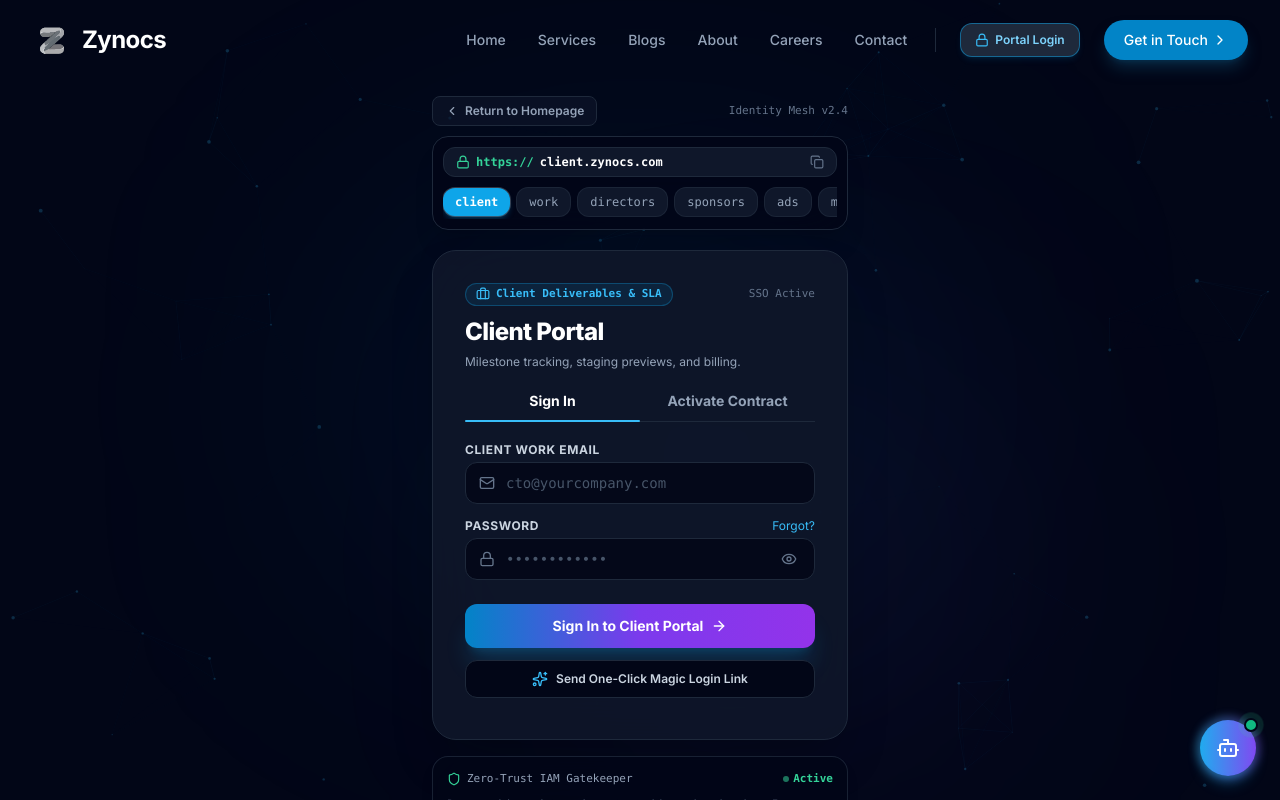
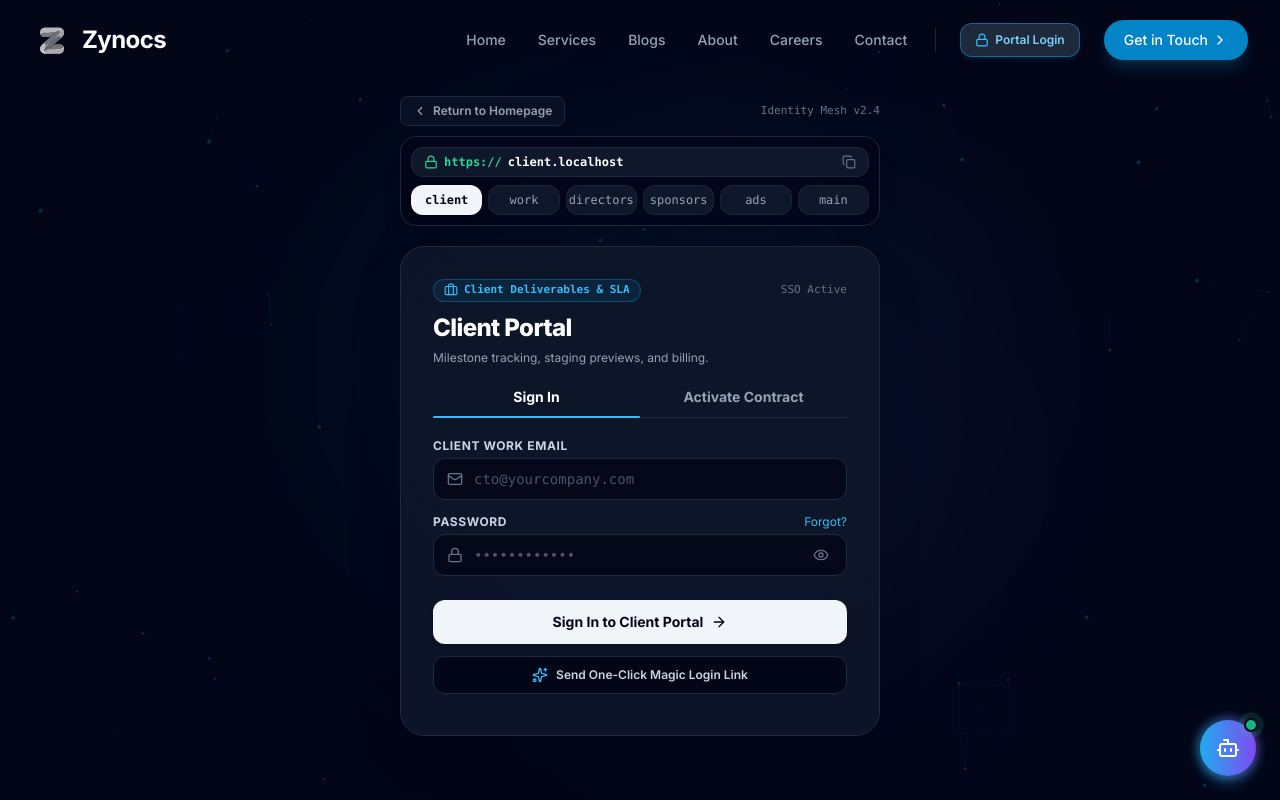
Before and after one commit to zynocsofficial-cell/zynocscodefile, a React (Vite) app: page / in a window 1280 px wide. Both pictures are taken after a click on the button "Portal Login". Shown: the top 800 px of the page. Built offline with nearby package versions, Linux system fonts and the light colour scheme.

Commit message:
fix(ui): remove zero-trust footer, clean up sign in button and fix subdomain grid on laptop

```diff
--- a/src/modules/auth/SubdomainAuth.tsx
+++ b/src/modules/auth/SubdomainAuth.tsx
@@ -194,8 +194,18 @@ export const SubdomainAuth: React.FC<SubdomainAuthProps> = ({
 
   const current = subdomains[activeSubdomain];
 
+  const getDisplayUrl = (subId: SubdomainId) => {
+    if (typeof window !== 'undefined' && window.location.hostname.includes('localhost')) {
+      const port = window.location.port ? `:${window.location.port}` : '';
+      return subId === 'main' ? `localhost${port}` : `${subId}.localhost${port}`;
+    }
+    return subId === 'main' ? 'zynocs.com' : `${subId}.zynocs.com`;
+  };
+
   const handleCopyUrl = () => {
-    navigator.clipboard.writeText(`https://${current.subdomain}/auth`);
+    const domain = getDisplayUrl(activeSubdomain);
+    const protocol = typeof window !== 'undefined' && window.location.protocol === 'http:' ? 'http://' : 'https://';
+    navigator.clipboard.writeText(`${protocol}${domain}`);
     setCopiedUrl(true);
     setTimeout(() => setCopiedUrl(false), 2000);
   };
@@ -324,7 +334,7 @@ export const SubdomainAuth: React.FC<SubdomainAuthProps> = ({
       <div className="absolute top-1/4 left-1/2 -translate-x-1/2 w-[550px] h-[320px] bg-brand-500/10 rounded-full blur-[140px] pointer-events-none" />
       <div className="absolute bottom-1/4 right-1/4 w-[350px] h-[320px] bg-accent-500/10 rounded-full blur-[140px] pointer-events-none" />
 
-      <div className="max-w-md mx-auto px-4 w-full relative z-10">
+      <div className="max-w-lg mx-auto px-4 w-full relative z-10">
 
         {/* Top Bar: Return Link + Subdomain URL Bar */}
         <div className="mb-5 space-y-2.5">
@@ -342,7 +352,7 @@ export const SubdomainAuth: React.FC<SubdomainAuthProps> = ({
             </span>
           </div>
 
-          {/* Subdomain Switcher Box - Mobile Optimized */}
+          {/* Subdomain Switcher Box - Clean Grid Layout (No Scrolling) */}
           <div className="p-2 sm:p-2.5 rounded-2xl bg-slate-950/80 border border-slate-800 shadow-xl backdrop-blur-xl">
             <div className="flex flex-col gap-2">
 
@@ -351,7 +361,7 @@ export const SubdomainAuth: React.FC<SubdomainAuthProps> = ({
                 <div className="flex items-center gap-1.5 overflow-hidden">
                   <Lock className="w-3.5 h-3.5 text-emerald-400 shrink-0" />
                   <span className="text-emerald-400 font-bold">https://</span>
-                  <span className="text-white font-bold truncate">{current.subdomain}</span>
+                  <span className="text-white font-bold truncate">{getDisplayUrl(activeSubdomain)}</span>
                 </div>
                 <button
                   onClick={handleCopyUrl}
@@ -362,18 +372,19 @@ export const SubdomainAuth: React.FC<SubdomainAuthProps> = ({
                 </button>
               </div>
 
-              {/* Smooth Horizontal Touch-Scrollable Subdomain Pills (Zero Truncation on Mobile) */}
-              <div className="flex items-center gap-1.5 overflow-x-auto no-scrollbar py-0.5 scroll-smooth">
+              {/* 6 Subdomain Pills: Equal width grid, zero scrollbar, all visible simultaneously */}
+              <div className="grid grid-cols-6 gap-1.5 w-full">
                 {(['client', 'work', 'directors', 'sponsors', 'ads', 'main'] as SubdomainId[]).map((subId) => {
                   const isActive = activeSubdomain === subId;
                   return (
                     <button
                       key={subId}
+                      type="button"
                       onClick={() => handleSubdomainChange(subId)}
-                      className={`flex-shrink-0 px-3 py-1.5 text-xs font-mono rounded-xl transition-all whitespace-nowrap ${
+                      className={`w-full py-1.5 px-0.5 text-center text-[11px] sm:text-xs font-mono rounded-xl transition-all truncate ${
                         isActive
-                          ? 'bg-brand-500 text-white font-bold shadow-md shadow-brand-500/25 ring-1 ring-white/20'
-                          : 'bg-slate-900 hover:bg-slate-800 text-slate-400 hover:text-slate-200 border border-slate-800/80'
+                          ? 'bg-slate-100 text-slate-950 font-bold shadow-md'
+                          : 'bg-slate-900 hover:bg-slate-850 text-slate-400 hover:text-slate-200 border border-slate-800/80'
                       }`}
                     >
                       {subId}
@@ -552,11 +563,11 @@ export const SubdomainAuth: React.FC<SubdomainAuthProps> = ({
                     <button
                       type="submit"
                       disabled={isLoading}
-                      className="w-full py-3 px-6 rounded-xl bg-gradient-to-r from-brand-600 via-accent-600 to-purple-600 hover:from-brand-500 hover:via-accent-500 text-white font-bold text-xs sm:text-sm shadow-xl shadow-brand-500/20 hover:shadow-brand-500/35 transition-all flex items-center justify-center gap-2 group cursor-pointer disabled:opacity-50"
+                      className="w-full py-3 px-6 rounded-xl bg-slate-100 hover:bg-white text-slate-950 font-bold text-xs sm:text-sm shadow-md hover:shadow-lg transition-all flex items-center justify-center gap-2 group cursor-pointer disabled:opacity-50 active:scale-[0.99]"
                     >
                       {isLoading ? (
                         <>
-                          <Loader2 className="w-4 h-4 animate-spin" />
+                          <Loader2 className="w-4 h-4 animate-spin text-slate-950" />
                           <span>Verifying Credentials...</span>
                         </>
                       ) : (
@@ -1026,11 +1037,11 @@ export const SubdomainAuth: React.FC<SubdomainAuthProps> = ({
                     <button
                       type="submit"
                       disabled={isLoading}
-                      className="w-full py-3 px-6 rounded-xl bg-gradient-to-r from-brand-600 via-accent-600 to-purple-600 hover:from-brand-500 hover:via-accent-500 text-white font-bold text-xs sm:text-sm shadow-xl shadow-brand-500/20 transition-all flex items-center justify-center gap-2 cursor-pointer disabled:opacity-50"
+                      className="w-full py-3 px-6 rounded-xl bg-slate-100 hover:bg-white text-slate-950 font-bold text-xs sm:text-sm shadow-md hover:shadow-lg transition-all flex items-center justify-center gap-2 cursor-pointer disabled:opacity-50 active:scale-[0.99]"
                     >
                       {isLoading ? (
                         <>
-                          <Loader2 className="w-4 h-4 animate-spin" />
+                          <Loader2 className="w-4 h-4 animate-spin text-slate-950" />
                           <span>Activating Account...</span>
                         </>
                       ) : (
@@ -1049,24 +1060,6 @@ export const SubdomainAuth: React.FC<SubdomainAuthProps> = ({
           )}
 
         </SpotlightCard>
-
-        {/* Enterprise Security & Zero-Trust Gatekeeper Telemetry */}
-        <div className="mt-4 p-3.5 rounded-2xl bg-slate-950/70 border border-slate-800/80 shadow-lg backdrop-blur-xl space-y-2">
-          <div className="flex items-center justify-between text-[11px] font-mono">
-            <span className="text-slate-400 flex items-center gap-1.5">
-              <Shield className="w-3.5 h-3.5 text-emerald-400" />
-              <span>Zero-Trust IAM Gatekeeper</span>
-            </span>
-            <span className="text-emerald-400 font-bold flex items-center gap-1">
-              <span className="w-1.5 h-1.5 rounded-full bg-emerald-400 animate-pulse" />
-              Active
-            </span>
-          </div>
-
-          <p className="text-[10px] text-slate-500 leading-relaxed font-mono">
-            Protected by end-to-end cryptographic authentication. Every request is verified against RBAC permissions and PostgreSQL 18 user clearance.
-          </p>
-        </div>
 
       </div>
 
--- a/vite.config.ts
+++ b/vite.config.ts
@@ -31,6 +31,10 @@ export default defineConfig({
       }
     }
   ],
+  server: {
+    host: true,
+    port: 5173
+  },
   resolve: {
     alias: {
       '@': path.resolve(__dirname, './src')
```
